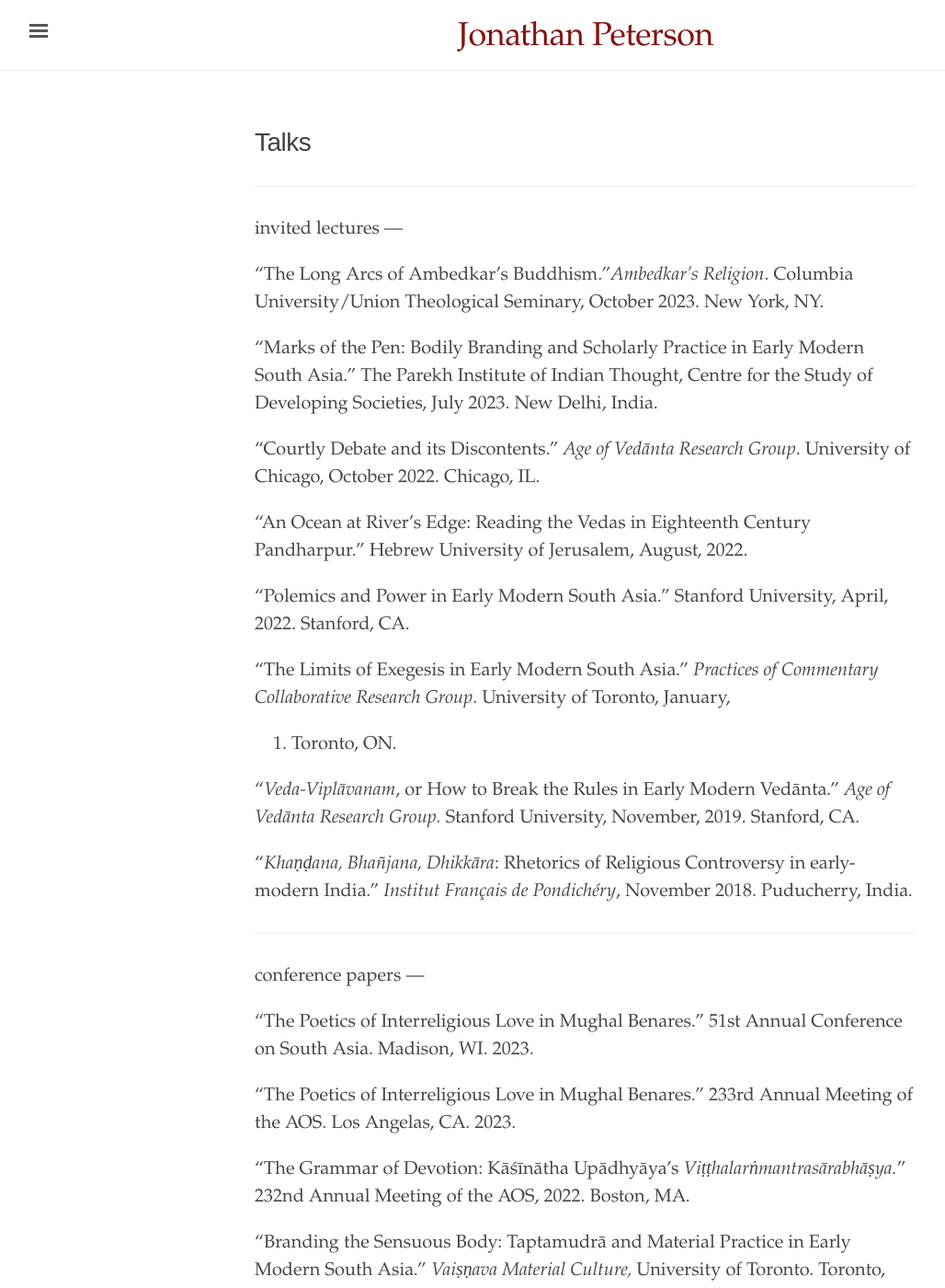
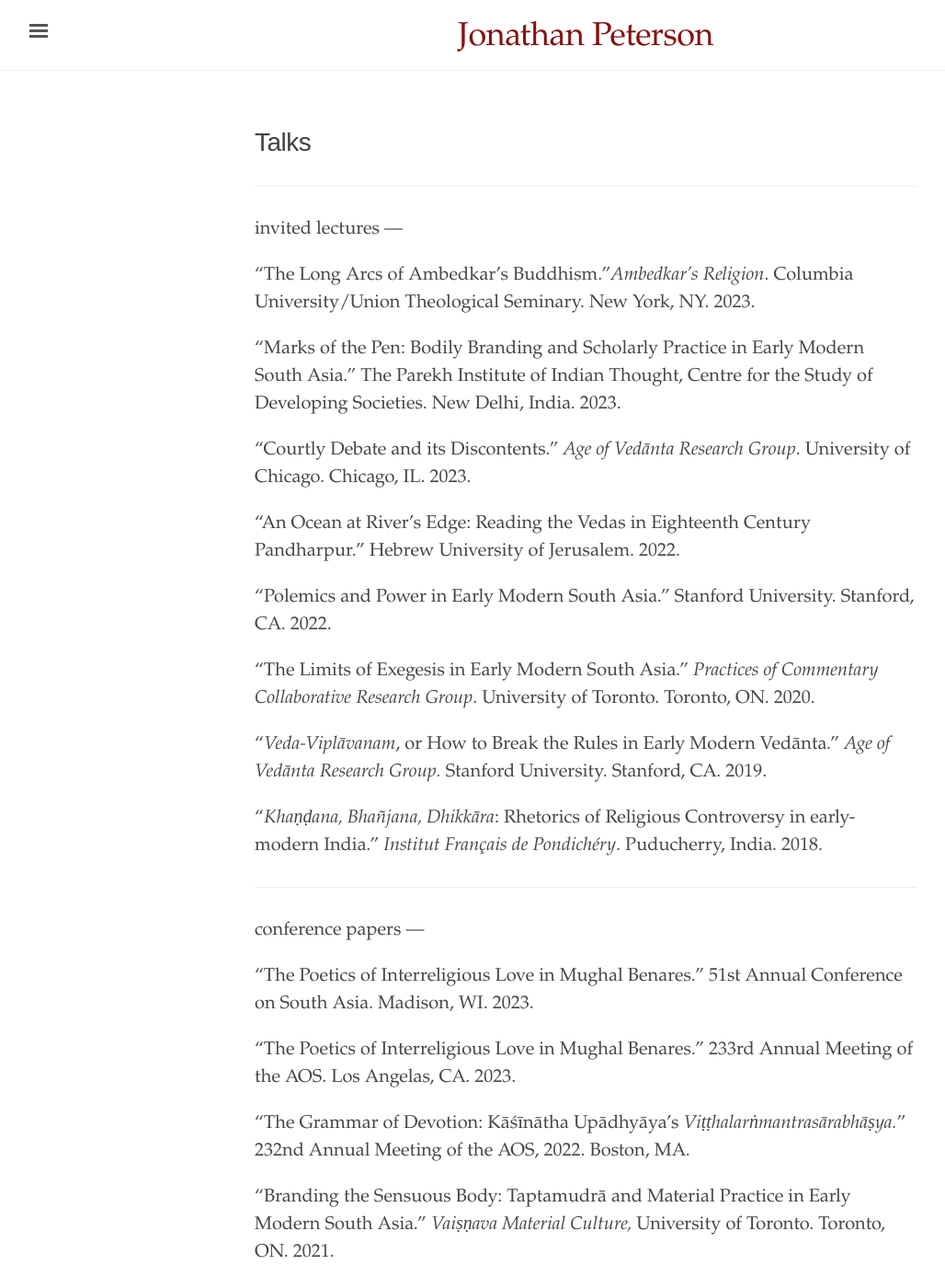
Before and after one commit to petersonjonath/personalwebpage, a Jekyll site: the page built from talks.md, in a window 1280 px wide and 1400 px high. Shown: the whole window at 92% size, without its empty margins (3-1031 px from the left). Built offline with Jekyll 4.4.1, drawn with Linux system fonts in a browser that asks for light colours.

Commit message:
Update talks.md

```diff
--- a/talks.md
+++ b/talks.md
@@ -7,25 +7,25 @@ title: Talks
 invited lectures
 ---
 
-“The Long Arcs of Ambedkar’s Buddhism.”*Ambedkar’s Religion*. Columbia University/Union Theological Seminary, October 2023. New York, NY.
+“The Long Arcs of Ambedkar’s Buddhism.”*Ambedkar’s Religion*. Columbia University/Union Theological Seminary. New York, NY. 2023.
 
 “Marks of the Pen: Bodily Branding and Scholarly Practice in Early Modern South Asia.” The Parekh Institute of Indian Thought, Centre for the
-Study of Developing Societies, July 2023. New Delhi, India.
+Study of Developing Societies. New Delhi, India. 2023.
 
-“Courtly Debate and its Discontents.” *Age of Vedānta Research Group*. University of Chicago, October 2022. Chicago, IL.
+“Courtly Debate and its Discontents.” *Age of Vedānta Research Group*. University of Chicago. Chicago, IL. 2023.
 
-“An Ocean at River’s Edge: Reading the Vedas in Eighteenth Century Pandharpur.” Hebrew University of Jerusalem, August, 2022.
+“An Ocean at River’s Edge: Reading the Vedas in Eighteenth Century Pandharpur.” Hebrew University of Jerusalem. 2022.
 
-“Polemics and Power in Early Modern South Asia.” Stanford University, April, 2022. Stanford, CA.
+“Polemics and Power in Early Modern South Asia.” Stanford University. Stanford, CA. 2022.
 
-“The Limits of Exegesis in Early Modern South Asia.” *Practices of Commentary Collaborative Research Group*. University of Toronto, January,
-2021. Toronto, ON.
+“The Limits of Exegesis in Early Modern South Asia.” *Practices of Commentary Collaborative Research Group*. University of Toronto. Toronto, ON.
+2020.
 
-"*Veda-Viplāvanam*, or How to Break the Rules in Early Modern Vedānta.” *Age of Vedānta Research Group.* Stanford University, November, 2019.
-Stanford, CA.
+"*Veda-Viplāvanam*, or How to Break the Rules in Early Modern Vedānta.” *Age of Vedānta Research Group.* Stanford University. Stanford, CA.
+2019.
 
-"*Khaṇḍana, Bhañjana, Dhikkāra*: Rhetorics of Religious Controversy in early-modern India.” *Institut Français de Pondichéry*, November 2018.
-Puducherry, India.
+"*Khaṇḍana, Bhañjana, Dhikkāra*: Rhetorics of Religious Controversy in early-modern India.” *Institut Français de Pondichéry*. Puducherry,
+India. 2018.
 
 
 ---
```
